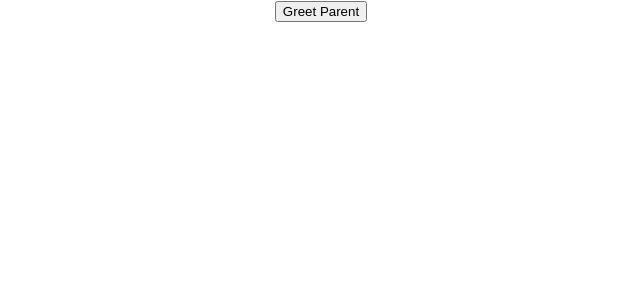
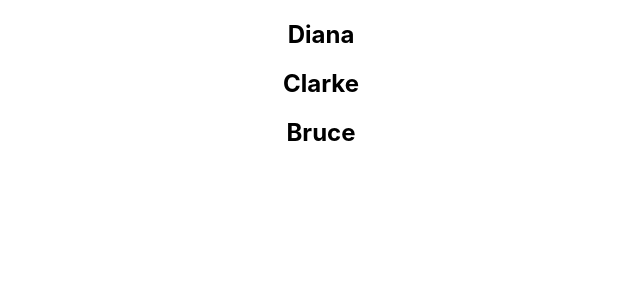
Before and after one commit to kakarot96/hello-world, a React (Create React App) app: page / in a window 1280 px wide. Shown: the top 300 px of the page, without its empty margins (319-959 px from the left). Built offline with nearby package versions, Linux system fonts and the light colour scheme.

Commit message:
Simple List Rendering

```diff
--- a/src/App.js
+++ b/src/App.js
@@ -7,11 +7,13 @@ import Message from './Components/Message'
 import Counter from './Components/Counter'
 import EventBind from './Components/EventBind';
 import ParentComponent from './Components/ParentComponent';
+import NameList from './Components/NameList';
 
 function App() {
   return (
     <div className="App">
-      <ParentComponent/>
+      <NameList/>
+      {/* <ParentComponent/> */}
       {/* <EventBind/> */}
       {/* <Message/> */}
       {/* <Counter/> */}
--- /dev/null
+++ b/src/Components/NameList.js
@@ -0,0 +1,9 @@
+import React from "react";
+
+function NameList() {
+  const names = ["Diana", "Clarke", "Bruce"];
+  const nameList = names.map(name => <h2>{name}</h2>);
+  return <div>{nameList}</div>;
+}
+
+export default NameList;
```
